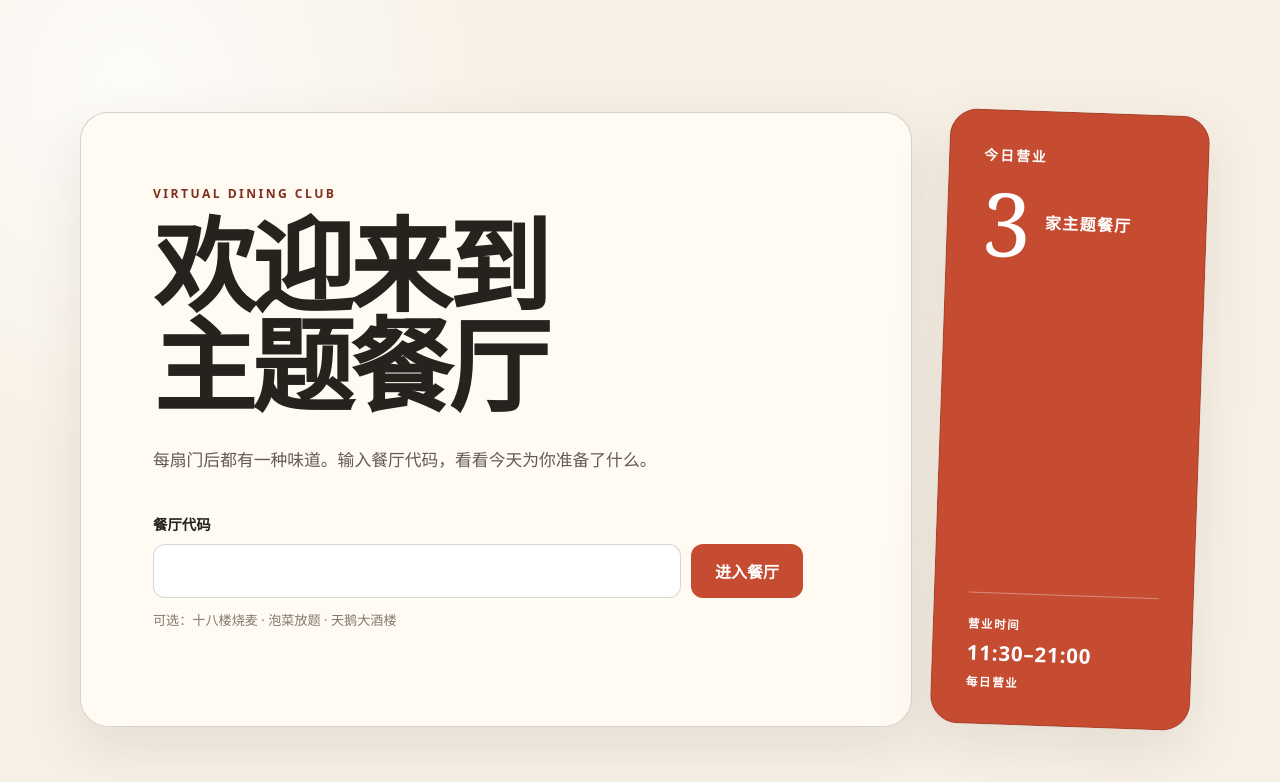
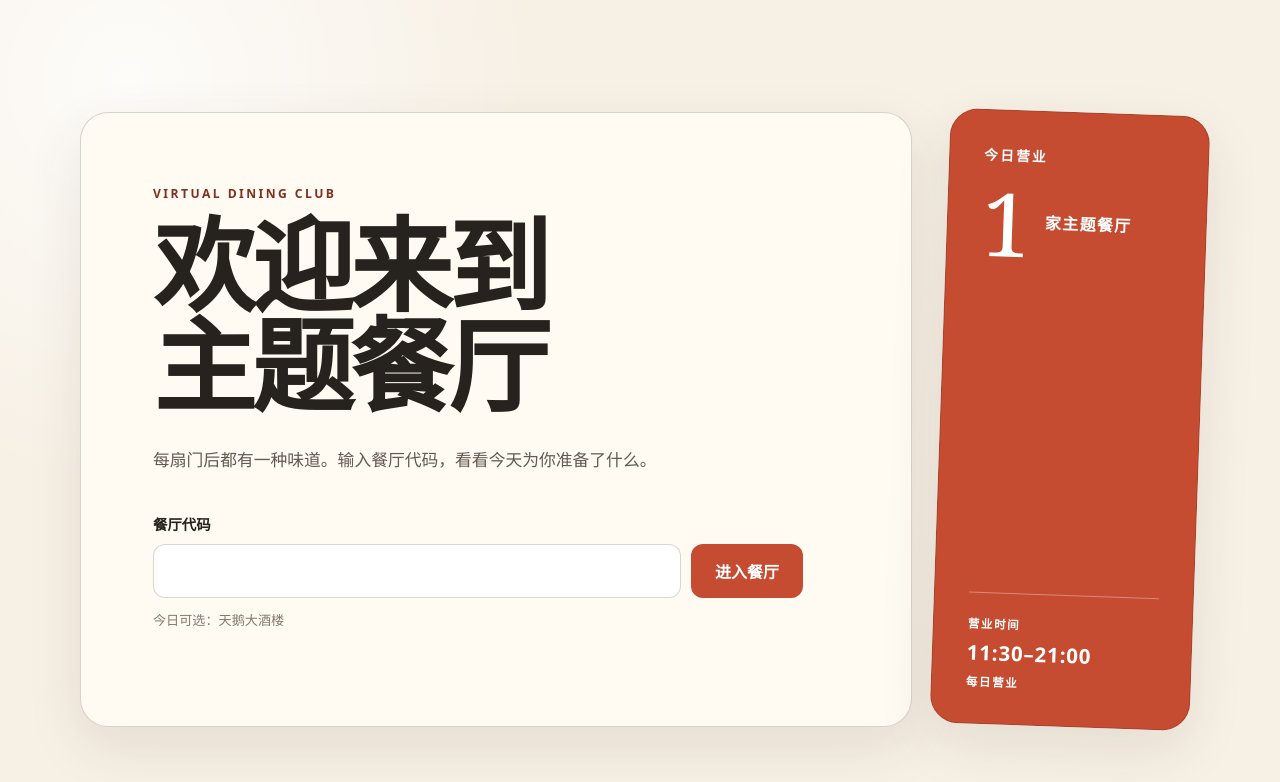
Before and after one commit to reese68/virtual-theme-restaurant, a plain HTML site: page index.html in a window 1280 px wide. Drawn offline with Linux system fonts and the light colour scheme.

Commit message:
改变了餐厅营业数量
将今日营业数量改为一家，并更新了菜单

```diff
--- a/index.html
+++ b/index.html
@@ -34,7 +34,8 @@
               />
               <button type="submit">进入餐厅</button>
             </div>
-            <p class="input-hint">可选：十八楼烧麦 · 泡菜放题 · 天鹅大酒楼</p>
+            <!-- 公开营业名单由 script.js 根据 menu-data.js 自动填写。 -->
+            <p class="input-hint">今日可选：天鹅大酒楼</p>
             <p id="form-message" class="form-message" role="alert" aria-live="polite"></p>
           </form>
         </div>
@@ -43,7 +44,7 @@
           <div class="door-sign-heading">
             <span class="door-sign-label">今日营业</span>
             <div class="door-count-row">
-              <strong class="door-count">3</strong>
+              <strong class="door-count">1</strong>
               <span class="door-count-copy">家主题餐厅</span>
             </div>
           </div>
--- a/menu-data.js
+++ b/menu-data.js
@@ -1,5 +1,9 @@
 // 所有餐厅资料集中放在这里，方便以后增加餐厅或修改菜单。
 // 新菜品加在对应的 menu 数组中；每道菜需要 name、description、chef、image、price。
+// 今日公开营业的餐厅代码：只改这一行即可。例如 ["2171", "SDFJ"] 表示两家营业。
+// 秘密餐厅不放进名单，仍可用它自己的代码进入，也不计入首页数量。
+const openRestaurantCodes = ["2171"];
+
 const restaurants = [
   {
     name: "十八楼烧麦",
@@ -42,7 +46,7 @@ const restaurants = [
     name: "天鹅大酒楼",
     code: "2171",
    // theme: "湖畔怀旧宴",
-    description: "水晶灯亮起，白天鹅掠过想象中的湖面。经典酒楼菜在这里换上优雅的新装，适合慢慢吃、慢慢聊。",
+    description: "水晶灯亮起，白天鹅掠过窗外的湖面。在这里品尝家的味道，适合慢慢吃、慢慢聊。",
     colors: {
       accent: "#4761b6",
       dark: "#15296b",
@@ -53,8 +57,13 @@ const restaurants = [
       { name: "红烧排骨", description: "精选猪肋排，慢炖至肉质酥烂，色泽红亮，来自妈妈的味道。", chef: "李师傅", image: "images/IMG_1068.JPG", price: 58 },
       { name: "卤牛肉", description: "精选牛肉，经过特制卤料慢煮，肉质鲜嫩，香气扑鼻。", chef: "李师傅", image: "images/IMG_1069.JPG", price: 68 },
       { name: "酸辣白菜", description: "酸辣开胃，清爽解腻。", chef: "张师傅", image: "images/IMG_1070.JPG", price: 18 },
-      { name: "番茄鸡蛋面", description: "番茄的酸甜与鸡蛋的香滑完美融合，独家秘方，限量供应。", chef: "张师傅", image: "images/IMG_1071.JPG", price: 16 },
-      { name: "番茄炖牛腩", description: "精选澳洲牛肉，番茄与牛腩的完美结合，汤汁浓郁。", chef: "小张师傅", image: "images/IMG_1081.JPG", price: 42 }
+      { name: "番茄鸡蛋面", description: "番茄的酸甜与鸡蛋的香滑完美融合，限量供应。", chef: "张师傅", image: "images/IMG_1071.JPG", price: 16 },
+      { name: "番茄炖牛腩", description: "精选澳洲牛肉，番茄与牛腩的完美结合，汤汁浓郁。", chef: "小张师傅", image: "images/IMG_1081.JPG", price: 42 },
+      { name: "蒜香蒸菜", description: "时令蔬菜，每一口都感受到新鲜。", chef: "李师傅", image: "images/IMG_1092.JPG", price: 28 },
+      { name: "秘制凉拌菜", description: "独家凉拌汁，品尝不一样的味道。", chef: "张师傅", image: "images/IMG_1093.JPG", price: 18 },
+      { name: "茶叶蛋", description: "出口到澳大利亚的特色小吃。", chef: "小张师傅", image: "images/IMG_1096.JPG", price: 2 },
+      { name: "蛋白冲剂（一杯）", description: "每天要吃够蛋白质哦。", chef: "李师傅", image: "images/IMG_1094.JPG", price: 8 },
+      { name: "蜂蜜水（一杯）", description: "甜而不腻，暖心暖胃，主厨的最爱。", chef: "张师傅", image: "images/IMG_1095.JPG", price: 18 }
     ]
   },
   {
--- a/script.js
+++ b/script.js
@@ -20,6 +20,15 @@ const carts = new Map();
 let currentRestaurant = null;
 let selectedDish = null;
 
+// 根据营业名单自动更新首页数字和公开的餐厅名称。
+const openRestaurants = restaurants.filter((restaurant) =>
+  !restaurant.secret && openRestaurantCodes.includes(restaurant.code)
+);
+document.querySelector(".door-count").textContent = openRestaurants.length;
+document.querySelector(".input-hint").textContent = openRestaurants.length
+  ? `今日可选：${openRestaurants.map((restaurant) => restaurant.name).join(" · ")}`
+  : "今日暂无公开营业的餐厅";
+
 // 提交表单时，按照名称或代码查找餐厅；隐藏餐厅只接受代码。
 restaurantForm.addEventListener("submit", (event) => {
   event.preventDefault();
@@ -34,6 +43,12 @@ restaurantForm.addEventListener("submit", (event) => {
 
   if (!matchedRestaurant) {
     formMessage.textContent = "没有找到这家餐厅，请检查名称或代码后再试。";
+    restaurantInput.focus();
+    return;
+  }
+
+  if (!matchedRestaurant.secret && !openRestaurantCodes.includes(matchedRestaurant.code)) {
+    formMessage.textContent = "这家餐厅今日未营业，请选择今日营业的餐厅。";
     restaurantInput.focus();
     return;
   }
```
Also changed, not shown: images/IMG_1095.JPG (added), 4 other files.
